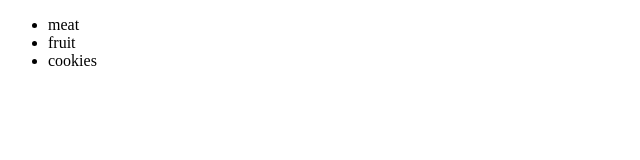
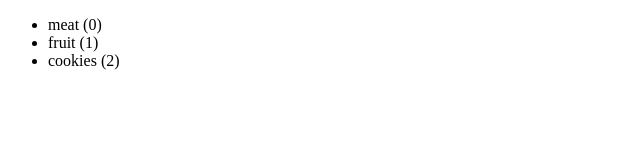
Before and after one commit to Ch-Farhan/Vuejs-complete, a plain HTML site: page index.html in a window 1280 px wide. Shown: the full height of the page, 0-640 px from the left. Drawn offline with nearby package versions, Linux system fonts and the light colour scheme.

Commit message:
039 Getting the Current Index

```diff
--- a/index.html
+++ b/index.html
@@ -244,14 +244,24 @@
     <!--
         038 Rendering Lists with v-for
      -->
-    <div id="app">
+    <!-- <div id="app">
         <div id="app">
             <ul>
                 <li v-for="ingredient in ingredients">{{ ingredient }}</li>
             </ul>
         </div>
+    </div> -->
+
+    <!--
+        039 Getting the Current Index
+     -->
+    <div id="app">
+        <div id="app">
+            <ul>
+                <li v-for="(ingredient, i) in ingredients">{{ ingredient }} ({{ i }})</li>
+            </ul>
+        </div>
     </div>
-
     <script src="css/app.js "></script>
 </body>
 
```
